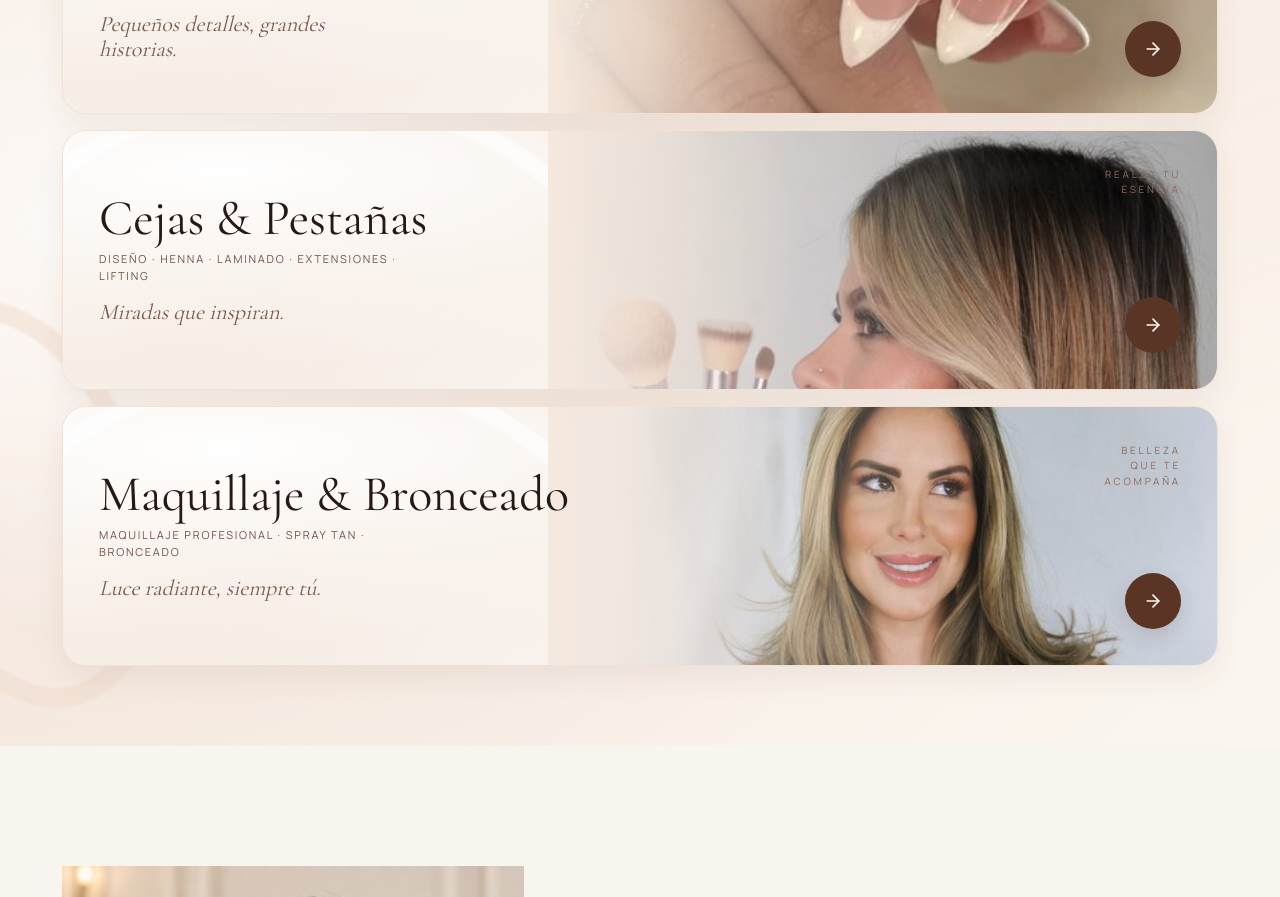
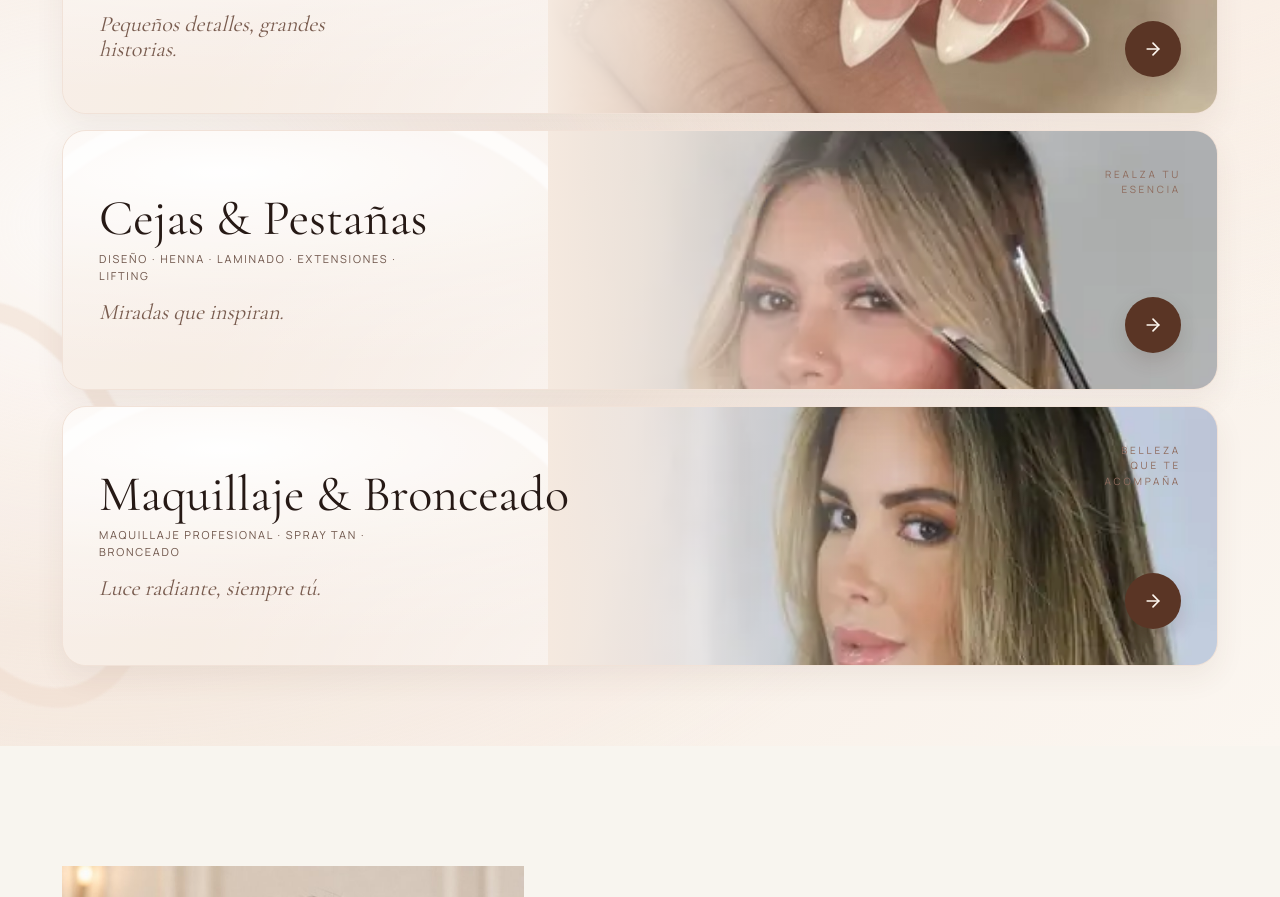
Before and after one commit to bodyshapersystem/Gloria-beauty-salon-, a Next.js app: page / in a window 1280 px wide. Shown: the part 1280-2177 px from the top of the page. Built offline with nearby package versions, Linux system fonts and the light colour scheme.

Commit message:
Use approved Diana and Emmy photos in services

```diff
--- a/components/public/ServicesStrip.tsx
+++ b/components/public/ServicesStrip.tsx
@@ -26,7 +26,7 @@ const services = [
     subcopy: "Diseño · Henna · Laminado · Extensiones · Lifting",
     quote: "Miradas que inspiran.",
     accent: "Realza tu esencia",
-    photo: "/images/gloria/team/diana.jpg",
+    photo: "/images/gloria/brows/diana-service.webp",
     href: "/servicios#brows",
     position: "object-[50%_18%]",
   },
@@ -35,7 +35,7 @@ const services = [
     subcopy: "Maquillaje profesional · Spray Tan · Bronceado",
     quote: "Luce radiante, siempre tú.",
     accent: "Belleza que te acompaña",
-    photo: "/images/gloria/team/emmy.jpg",
+    photo: "/images/gloria/makeup/emmy-service.webp",
     href: "/servicios#tanning",
     position: "object-[50%_18%]",
   },
```
